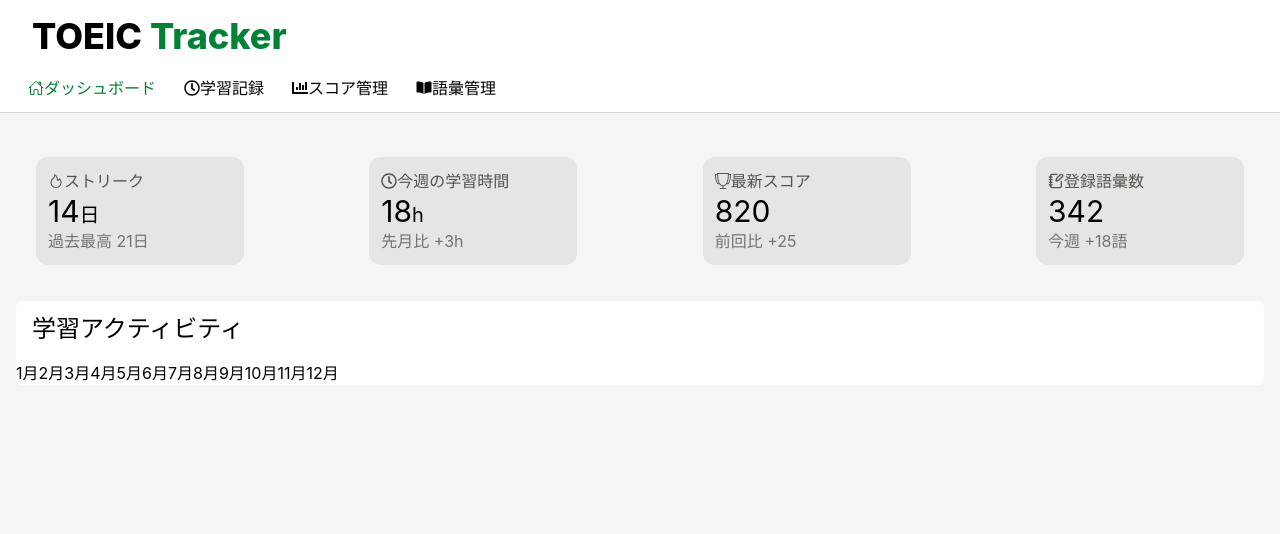
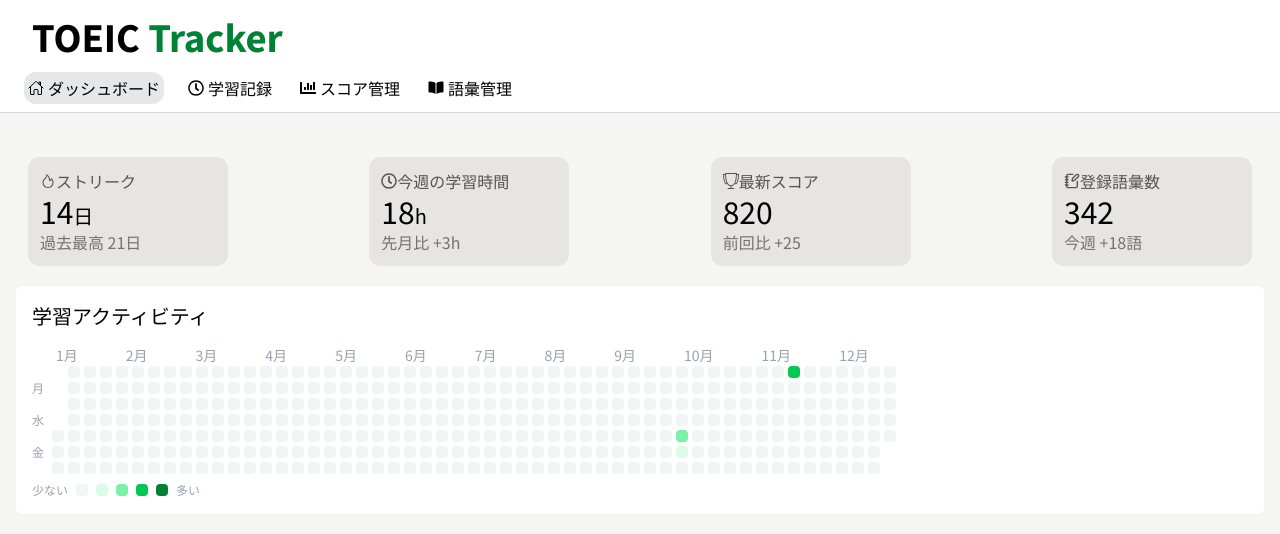
Before and after one commit to k-tomida/toeic-tracker, a React (Vite) app in the folder frontend/: page / in a window 1280 px wide. Shown: the top 534 px of the page. Built offline with nearby package versions, Linux system fonts and the light colour scheme.

Commit message:
feat: HeatMapの完成

```diff
--- a/frontend/src/components/HeatMap.tsx
+++ b/frontend/src/components/HeatMap.tsx
@@ -1,7 +1,19 @@
-const months: string[] = ["1月", "2月", "3月", "4月", "5月", "6月", "7月", "8月", "9月", "10月", "11月", "12月",]
-const dayOfTheWeek: string[] = ["", "火", "", "木", "", "土", ""];
+type Data = {
+    date: string;
+    studyTime: number;
+}
 
-//startDateから一年間の日付をYYYY-MM-DDで返す
+type Props = {
+    data: Data[];
+}
+
+/**
+ * 引数のstartDateから一年間の日付を取得する
+ *
+ * @param startDate 最初の日付(Data型)
+ * @returns 一年間の日付すべて
+ * getDatesForOneYear(new Date("2026-01-01"))の返り値は["2026-01-01,2026-01-02, ..... ,2026-12-31"]
+ */
 function getDatesForOneYear(startDate: Date): string[] {
     const dates: string[] = [];
     const current = new Date(startDate);
@@ -13,37 +25,88 @@
     return dates;
 }
 
-export const HeatMap = () => {
+export const HeatMap = ({ data }: Props) => {
     const dates = getDatesForOneYear(new Date("2026-01-01"));
 
-    // 7行（日〜土）× 53列のグリッドに並べる
+    // 7行（日〜土）× 53列のグリッドに並べる==========
     const weeks: string[][] = [];
     let week: string[] = [];
 
     dates.forEach((date, i) => {
+        if (i === 0) {
+            //はじめの日の曜日に合わせて空文字をpushする
+            const firstDate = new Date(date);
+            for (let j = 0; j < firstDate.getDay(); j++) {
+                week.push("");
+            }
+        }
         week.push(date);
-        if (week.length === 7 || i === date.length - 1) {
+        if (week.length === 7 || i === dates.length - 1) {
             weeks.push(week);
             week = [];
         }
     });
+    // 7行（日〜土）× 53列のグリッドに並べる==========
+
+    const getStudyTimeByDate = (date: string) => {
+        const studyData = data.find(item => item.date === date);
+        return studyData ? studyData.studyTime : 0;
+    }
+
+    const getColor = (count: number) => {
+        if (count === 0) return "bg-gray-100";
+        if (count <= 30) return "bg-green-100";
+        if (count <= 60) return "bg-green-300";
+        if (count <= 90) return "bg-green-500";
+        return "bg-green-700";
+    };
+
+    const months: string[] = ["1月", "2月", "3月", "4月", "5月", "6月", "7月", "8月", "9月", "10月", "11月", "12月"];
+
+
     return (
-        <div className="bg-white rounded-md">
-            <p className="m-4 pt-3 text-2xl font-medium">学習アクティビティ</p>
-            <table>
-                <thead>
-                    <tr>
-                        {months.map((month) => (
-                            <td>
-                                <span>{month}</span>
-                            </td>
+        <div className="bg-white rounded-md p-4 overflow-x-auto">
+            <p className="mb-3 text-xl font-medium">学習アクティビティ</p>
+            {/* 月ラベル */}
+            <div className="whitespace-nowrap">
+                {months.map((month, mi) => (
+                    <span
+                        key={mi}
+                        className="text-sm text-gray-400 pr-6 pl-6 "
+                    >{month}
+                    </span>
+                ))}
+            </div>
+            <div className="flex gap-1">
+                {/* 曜日ラベル */}
+                <div className="flex flex-col gap-1 mr-1">
+                    {["", "月", "", "水", "", "金", ""].map((d, i) => (
+                        <div key={i} className="w-3 h-3 text-xs text-gray-400 flex items-center">
+                            {d}
+                        </div>
+                    ))}
+                </div>
+                {/* 週ごとの列 */}
+                {weeks.map((week, wi) => (
+                    <div key={wi} className="flex flex-col gap-1">
+                        {week.map((date, di) => (
+                            <div
+                                key={di}
+                                className={`w-3 h-3 rounded-sm ${date ? getColor(getStudyTimeByDate(date)) : "bg-transparent"}`}
+                                title={`${date}: ${getStudyTimeByDate(date)}分`}
+                            />
                         ))}
-                    </tr>
-                </thead>
-                <tbody>
-
-                </tbody>
-            </table>
+                    </div>
+                ))}
+            </div>
+            {/* 凡例ラベル */}
+            <div className="flex items-center gap-2 mt-2 text-xs text-gray-400">
+                <span>少ない</span>
+                {["bg-gray-100", "bg-green-100", "bg-green-300", "bg-green-500", "bg-green-700"].map((c) => (
+                    <div key={c} className={`w-3 h-3 rounded-sm ${c}`} />
+                ))}
+                <span>多い</span>
+            </div>
         </div>
-    )
+    );
 }
--- a/frontend/src/index.css
+++ b/frontend/src/index.css
@@ -1 +1,6 @@
+@import url('https://fonts.googleapis.com/css2?family=Noto+Sans+JP:wght@100..900&display=swap');
 @import "tailwindcss";
+
+body {
+    font-family: 'Noto Sans JP', sans-serif;
+}
--- a/frontend/src/modules/KpiCard.tsx
+++ b/frontend/src/modules/KpiCard.tsx
@@ -10,7 +10,7 @@
 
 export const KpiCard = ({ title, icon, value, unit, sub }: Props) => {
     return (
-        <div className="bg-stone-200 m-5 rounded-xl p-3 min-w-52">
+        <div className="bg-stone-200 mx-3 my-5 rounded-xl p-3 min-w-50">
             <p className="flex items-center text-stone-600">{icon}{title}</p>
             <p className="text-3xl ">{value}<span className="text-xl">{unit}</span></p>
             <p className="text-stone-500">{sub}</p>
--- a/frontend/src/modules/NavItem.tsx
+++ b/frontend/src/modules/NavItem.tsx
@@ -9,8 +9,8 @@
 
 export const NavItem = ({ to, icon, label }: Props) => {
     return (
-        <NavLink to={to} className={({ isActive }) => `p-1 flex items-center rounded-xl hover:bg-gray-100 ${isActive ? "text-green-700" : ""}`}>
-            {icon}{label}
+        <NavLink to={to} className={({ isActive }) => `p-1 flex items-center rounded-xl hover:bg-gray-100 ${isActive ? "bg-gray-200" : ""}`}>
+            {icon}<span className="ml-1">{label}</span>
         </NavLink>
     );
 }
--- a/frontend/src/pages/Home.tsx
+++ b/frontend/src/pages/Home.tsx
@@ -1,6 +1,12 @@
 import { Header } from "../components/Header"
 import { HeatMap } from "../components/HeatMap"
 import { KpiCards } from "../components/KpiCards"
+
+const dummyData = [
+    { date: "2026-10-01", studyTime: 60 },
+    { date: "2026-10-02", studyTime: 30 },
+    { date: "2026-11-15", studyTime: 90 },
+];
 
 export const Home = () => {
     return (
@@ -8,7 +14,7 @@
             <Header />
             <main className="max-w-7xl mx-auto px-4 py-6">
                 <KpiCards />
-                <HeatMap />
+                <HeatMap data={dummyData} />
             </main>
         </div>
     )
```
